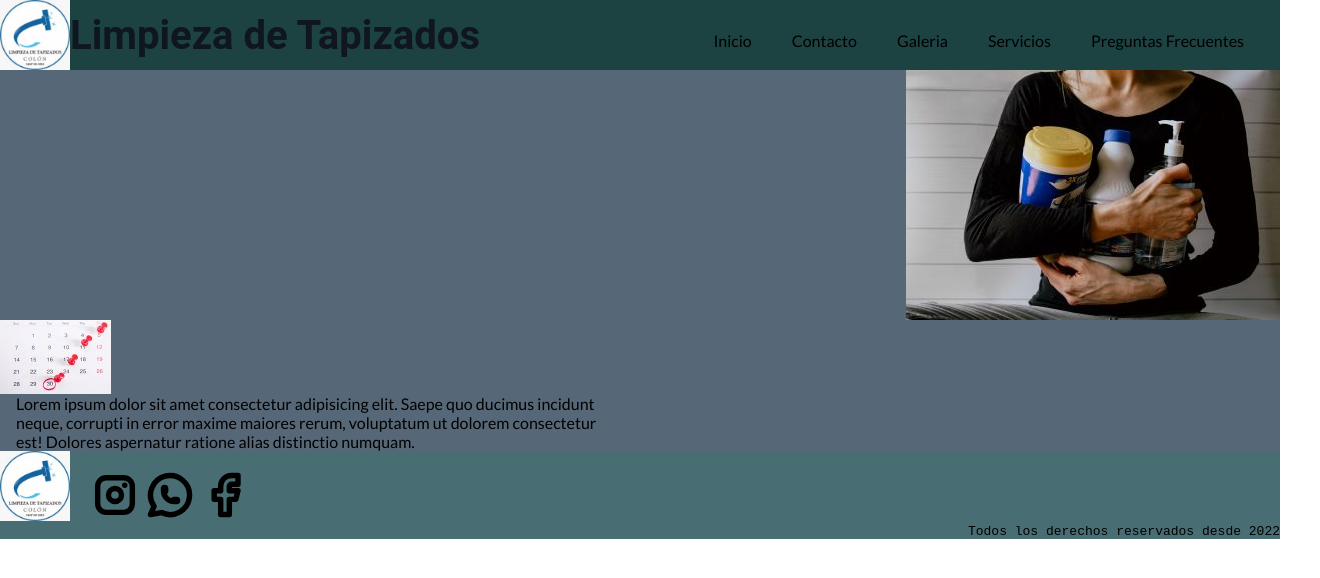
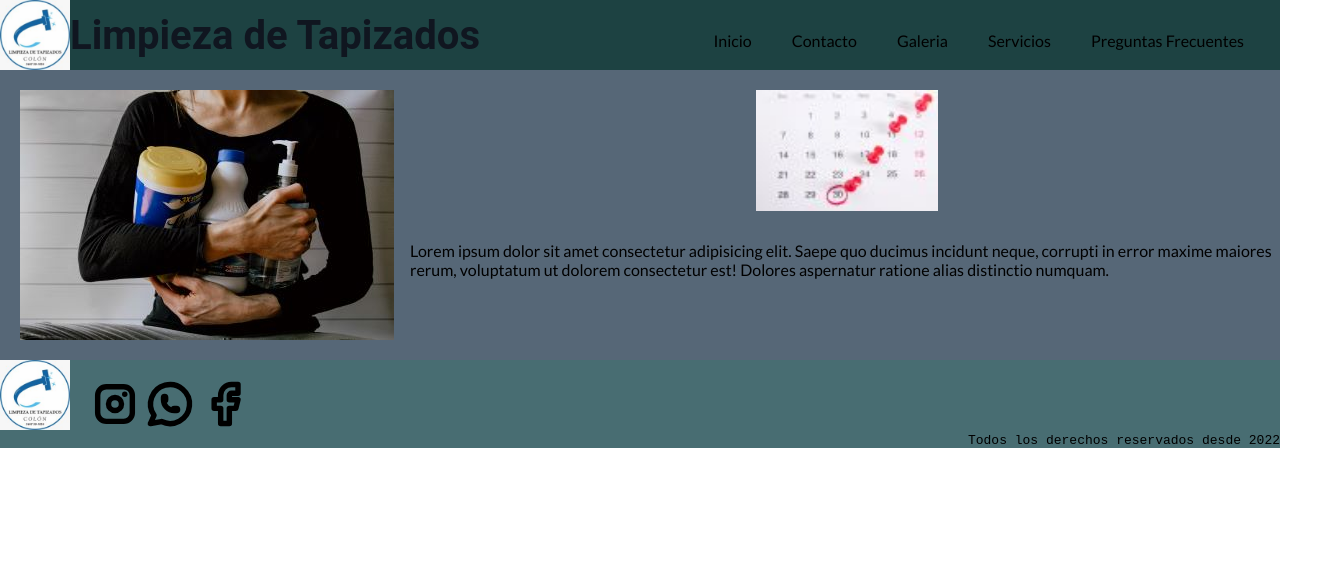
Before and after one commit to Gsangui2001/Limpieza-de-Tapizados, a plain HTML site: page index.html in a window 1280 px wide. Shown: the whole page, 1320 px wide, since content can reach past the window. Drawn offline with Linux system fonts and the light colour scheme.

Commit message:
arreglos index

```diff
--- a/css/estilos.css
+++ b/css/estilos.css
@@ -66,31 +66,34 @@ header{
 /* empieza de main */
 main {
     background-color: rgb(86, 103, 119);
-    display: flex;
-    flex-direction: column;
-    flex-wrap: wrap;
-    width: 100vw;
 }
 
+.section__main {
+    display: flex;
+    flex-direction: row;
+    width: 100%;
+    padding: 20px;
+}
 
 .section__imagen {
     display: flex;
     justify-content: flex-end;
     align-items: flex-end;
-    width: 100vw;
     height: auto;
 }
 
 .section__calendario {
     display: flex;
-    flex-wrap: wrap;
-    width: 50%;
+    flex-direction: column;
+    align-items: center;
 }
 
 .calendario{
     display: flex;
     justify-content: center;
     align-items: center;
+    width: 20%;
+    padding-bottom: 30px;
 }
 
 .seccion__parrafo{
@@ -729,6 +732,7 @@ footer {
     align-items: center;
     text-align: center;
 }
+}
 /* end preguntas frecuentes */
 /* medidas de tablet */
 @media (min-width: 557px) and (max-width: 992px) {
```
